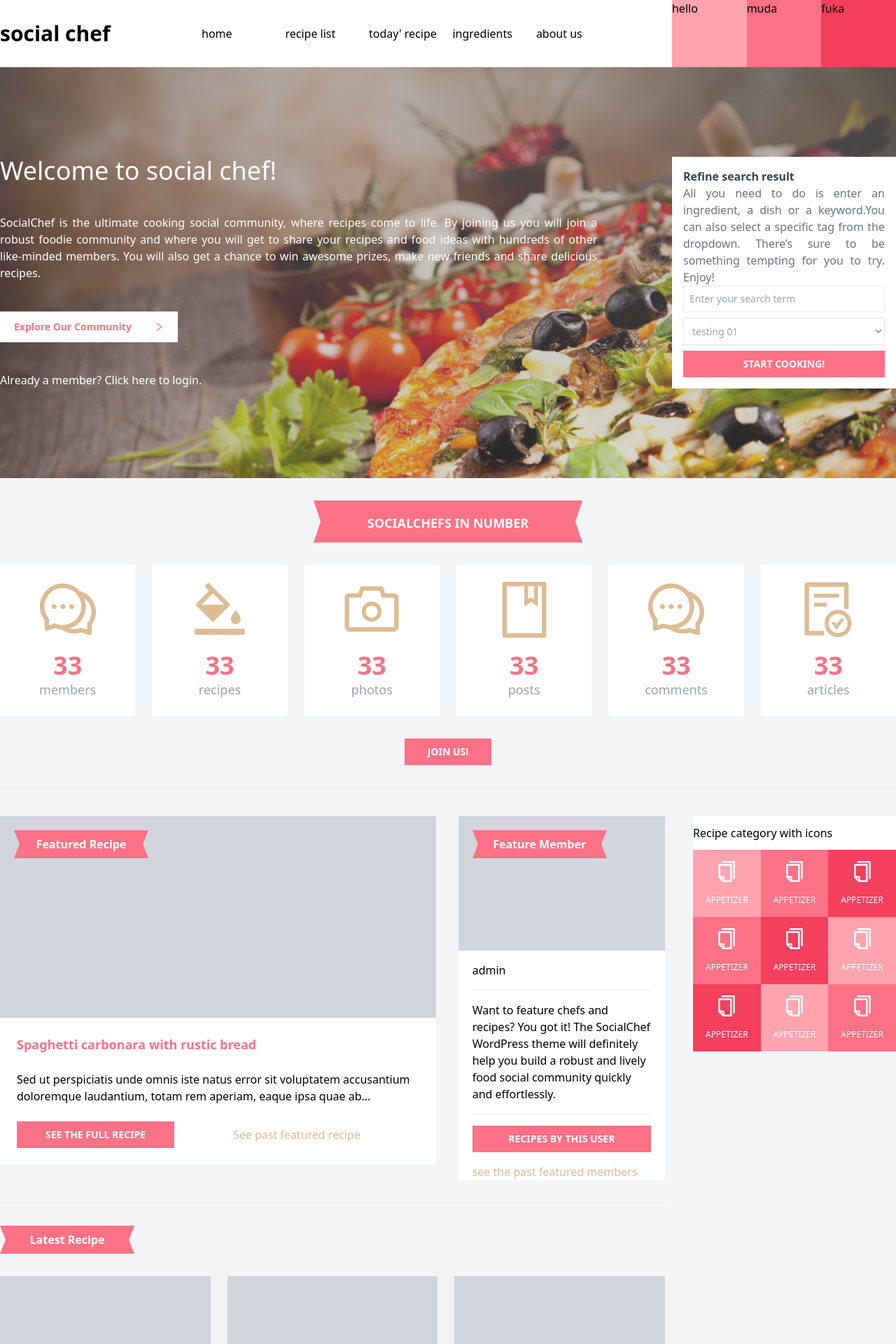
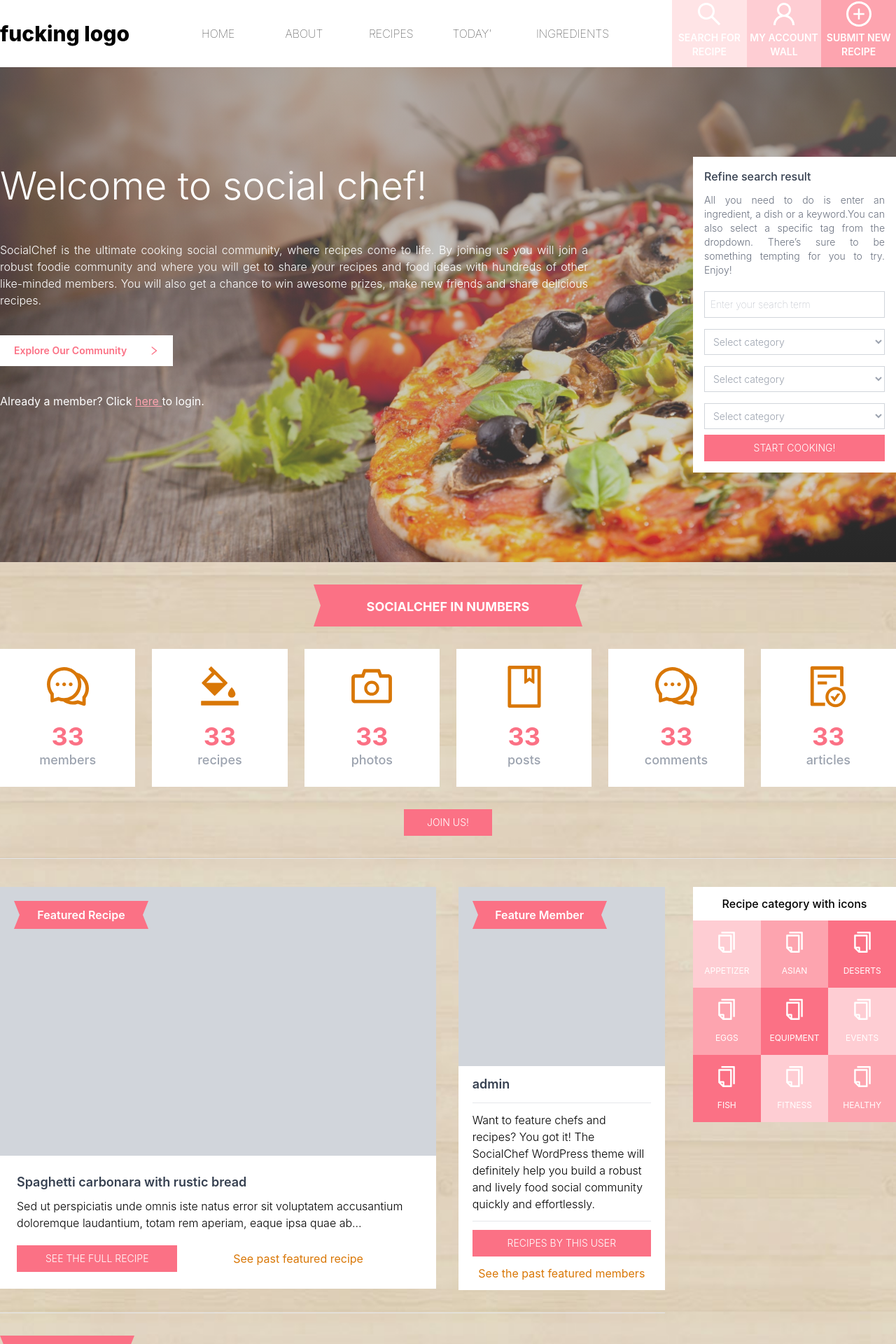
Before and after one commit to nduytung/fullstack-repicatory, a Next.js app: page / in a window 1280 px wide. Shown: the top 1920 px of the page at 70% size. Built offline with nearby package versions, Linux system fonts and the light colour scheme.

Commit message:
done adjusting home screen css

```diff
--- /dev/null
+++ b/src/components/Header.module.css
@@ -0,0 +1,23 @@
+.text-primary-100 {
+  color: "#f28c87";
+}
+
+.text-primary-200 {
+  color: "#f17972";
+}
+
+.text-primary-300 {
+  color: "#f1706a";
+}
+
+.bgPrimary100 {
+  background-color: "#f28c87";
+}
+
+.bg-primary-200 {
+  background-color: "#f17972";
+}
+
+.bg-primary-300 {
+  background-color: "#f1706a";
+}
--- a/src/components/elements/Header.tsx
+++ b/src/components/elements/Header.tsx
@@ -1,5 +1,11 @@
 import Link from "next/link";
 import React from "react";
+import {
+  SearchOutlined,
+  UserOutlined,
+  PlusCircleOutlined,
+} from "@ant-design/icons";
+import styles from "../Header.module.css";
 
 const HEADER_LINK = [
   {
@@ -8,41 +14,56 @@ const HEADER_LINK = [
   },
 
   {
-    name: "recipe list",
+    name: "about",
+    link: "/ukraine",
+  },
+  {
+    name: "recipes",
     link: "/recipes",
   },
   {
-    name: "today' recipe",
+    name: "today' ",
     link: "/blog",
   },
   {
     name: "ingredients",
     link: "/item",
   },
-  {
-    name: "about us",
-    link: "/ukraine",
-  },
 ];
 const Header = () => {
   return (
     <header className="bg-white container max-w-screen-xl grid grid-cols-12 mx-auto h-24 items-center">
-      <span className="text-3xl font-extrabold col-span-2">social chef</span>
+      <span className="text-3xl font-extrabold col-span-2">fucking logo</span>
       <ul className="flex justify-between col-span-7 w-4/5 mx-auto">
         {HEADER_LINK.map((item, index) => {
           return (
             <p className="flex-1">
               <Link href={item.link} key={index}>
-                {item.name}
+                <span className="uppercase font-thin">{item.name}</span>
               </Link>
             </p>
           );
         })}
       </ul>
       <div className="flex col-span-3 h-full p-0">
-        <div className="flex-1 bg-rose-300">hello</div>
-        <div className="flex-1 bg-rose-400">muda</div>
-        <div className="flex-1 bg-rose-500">fuka</div>
+        <div className="flex-1 bg-rose-100 text-white font-semibold text-sm">
+          <p className="text-4xl font-bold text-center text-white">
+            <SearchOutlined />
+          </p>
+          <p className="text-center mt-1">SEARCH FOR RECIPE</p>
+        </div>
+        <div className="flex-1 bg-rose-200 text-white font-semibold text-sm">
+          <p className="text-4xl font-bold text-center text-white">
+            <UserOutlined />
+          </p>
+          <p className="text-center mt-1">MY ACCOUNT WALL</p>
+        </div>{" "}
+        <div className="flex-1 bg-rose-300 text-white font-semibold text-sm">
+          <p className="text-4xl font-bold text-center text-white">
+            <PlusCircleOutlined />
+          </p>
+          <p className="text-center mt-1">SUBMIT NEW RECIPE</p>
+        </div>
       </div>
     </header>
   );
--- a/src/components/elements/PrimaryButton.tsx
+++ b/src/components/elements/PrimaryButton.tsx
@@ -16,7 +16,7 @@ const PrimaryButton = ({
   return (
     <button
       onClick={() => callback()}
-      className={`${classname} bg-rose-400 hover:bg-white hover:text-rose-400 border border-rose-400 text-white py-2 uppercase font-semibold text-sm mx-auto block`}
+      className={`${classname} bg-rose-400 hover:bg-white hover:text-rose-400 border border-rose-400 text-white py-2 uppercase font-light text-sm mx-auto block`}
     >
       {children}
     </button>
--- a/src/components/home/FeaturedMember.tsx
+++ b/src/components/home/FeaturedMember.tsx
@@ -1,3 +1,4 @@
+import Link from "next/link";
 import React from "react";
 import PrimaryButton from "../elements/PrimaryButton";
 import SectionBandage from "../elements/SectionBandage";
@@ -5,24 +6,26 @@ import SectionBandage from "../elements/SectionBandage";
 const FeaturedMember = () => {
   return (
     <div className="bg-white">
-      <div className="bg-gray-300 h-48 p-5">
+      <div className="bg-gray-300 h-64 p-5">
         <SectionBandage>Feature member</SectionBandage>
       </div>
-      <div className="px-5">
-        <p className="my-4">admin</p>
+      <div className="px-5 pb-3">
+        <p className="my-3 text-lg font-semibold text-gray-700">admin</p>
         <hr />
-        <p className="font-thin my-4">
+        <p className="font-light my-3">
           Want to feature chefs and recipes? You got it! The SocialChef
           WordPress theme will definitely help you build a robust and lively
           food social community quickly and effortlessly.
         </p>
         <hr />
-        <PrimaryButton classname="w-full my-4" callback={() => {}}>
+        <PrimaryButton classname="w-full my-3" callback={() => {}}>
           recipes by this user
         </PrimaryButton>
-        <a href="#" style={{ color: "#dbbc94" }}>
-          see the past featured members
-        </a>
+        <Link href="#">
+          <p className="text-amber-600 text-center w-full">
+            See the past featured members
+          </p>
+        </Link>
       </div>
     </div>
   );
--- a/src/components/home/FeaturesRecipe.tsx
+++ b/src/components/home/FeaturesRecipe.tsx
@@ -5,14 +5,14 @@ import SectionBandage from "../elements/SectionBandage";
 const FeaturesRecipe = () => {
   return (
     <div className="bg-white">
-      <div className="w-full bg-gray-300 h-72 p-5">
+      <div className="w-full bg-gray-300 h-96 p-5">
         <SectionBandage> featured recipe</SectionBandage>
       </div>
       <article className="p-6">
-        <h3 className="text-rose-400 font-semibold text-lg">
+        <h3 className="text-gray-700 font-semibold text-lg">
           Spaghetti carbonara with rustic bread
         </h3>
-        <p className="text-ellipsis font-thin my-6 text-md">
+        <p className="text-ellipsis font-light mb-5 mt-2 text-md">
           Sed ut perspiciatis unde omnis iste natus error sit voluptatem
           accusantium doloremque laudantium, totam rem aperiam, eaque ipsa quae
           ab…
@@ -21,11 +21,7 @@ const FeaturesRecipe = () => {
           <PrimaryButton classname="px-10 mx-0" callback={() => {}}>
             see the full recipe
           </PrimaryButton>
-          <a
-            href="#"
-            className="text-center flex-1"
-            style={{ color: "#dbbc94" }}
-          >
+          <a href="#" className="text-center flex-1 text-amber-600">
             See past featured recipe
           </a>
         </div>
--- a/src/components/home/Input.tsx
+++ b/src/components/home/Input.tsx
@@ -10,7 +10,7 @@ const Input = ({ name, placeholder }: InputType) => {
     <input
       type="text"
       name={name}
-      className="border border-gray-200 font-light text-sm w-full p-2 focus:border-gray-400 focus:outline-none"
+      className="border my-2 border-gray-300 font-thin text-black text-sm w-full p-2 focus:border-gray-400 focus:outline-none"
       placeholder={placeholder}
     />
   );
--- a/src/components/home/Recipe.tsx
+++ b/src/components/home/Recipe.tsx
@@ -2,21 +2,22 @@ import React from "react";
 import { LineChartOutlined, HeartOutlined } from "@ant-design/icons";
 const Recipe = () => {
   return (
-    <div className="bg-white">
-      <div className="bg-gray-300 w-full h-32"></div>
-      <div className="p-5">
-        <h3 className="text-gray-500 text-lg">
+    <div className="bg-white cursor-pointer">
+      <div className="bg-gray-300 w-full h-48 hover:bg-rose-300 "></div>
+      <div className="p-4">
+        <h3 className="font-light text-lg hover:text-rose-400 hover:font-semibold">
           Rustic cheese and pepperoni pizza
         </h3>
-        <hr className="my-4" />
+        <hr className="my-3" />
         <div className="flex justify-between items-center">
           <div className="flex items-center">
             <LineChartOutlined />
-            <span className="ml-3">easy</span>
+
+            <span className="ml-2 font-thin">easy</span>
           </div>
           <div className="flex items-center">
             <HeartOutlined />
-            <span className="ml-3">0</span>
+            <span className="ml-3 font-thin">0</span>
           </div>
         </div>
       </div>
--- a/src/components/home/SelectInput.tsx
+++ b/src/components/home/SelectInput.tsx
@@ -15,7 +15,7 @@ const SelectInput = ({ name, placeholder, inputList }: SelectInputType) => {
   return (
     <select
       name={name}
-      className="border bg-white w-full my-2 text-gray-400 text-sm border-gray-200 font-light p-2 focus:border-gray-400 focus:outline-none"
+      className="border bg-white w-full my-2 text-gray-400 text-sm border-gray-300 font-light p-2 focus:border-gray-400 focus:outline-none"
       placeholder={placeholder}
     >
       {inputList.map((item) => {
--- a/src/pages/_app.tsx
+++ b/src/pages/_app.tsx
@@ -8,7 +8,7 @@ function MyApp({ Component, pageProps }: AppProps) {
   return (
     <Provider store={store}>
       <MainLayout>
-        <div className="bg-gray-100 w-full">
+        <div className="w-full main-bg">
           <Component {...pageProps} />;
         </div>
       </MainLayout>
--- a/src/pages/index.tsx
+++ b/src/pages/index.tsx
@@ -11,9 +11,17 @@ import {
   CommentOutlined,
   BgColorsOutlined,
   CameraOutlined,
+  AliwangwangOutlined,
+  HeatMapOutlined,
   BookOutlined,
   FileDoneOutlined,
   CopyOutlined,
+  WeiboOutlined,
+  CoffeeOutlined,
+  DingtalkOutlined,
+  ExperimentOutlined,
+  GiftOutlined,
+  HeartOutlined,
 } from "@ant-design/icons";
 import TitleBandage from "../components/elements/TitleBandage";
 import StatisCard from "../components/home/StatisCard";
@@ -24,6 +32,48 @@ import Recipe from "../components/home/Recipe";
 import Footer from "../components/elements/Footer";
 import IconRecipe from "../components/home/IconRecipe";
 import MainLayout from "../layout/MainLayout/MainLayout";
+import Link from "next/link";
+
+const RECIPE_CATE = [
+  {
+    name: "Appetizer",
+    icon: <HeatMapOutlined />,
+  },
+  {
+    name: "Asian",
+    icon: <AliwangwangOutlined />,
+  },
+  {
+    name: "Deserts",
+    icon: <WeiboOutlined />,
+  },
+  {
+    name: "Eggs",
+    icon: <CoffeeOutlined />,
+  },
+  {
+    name: "Equipment",
+    icon: <DingtalkOutlined />,
+  },
+  {
+    name: "Events",
+    icon: <ExperimentOutlined />,
+  },
+  {
+    name: "Fish",
+    icon: <GiftOutlined />,
+  },
+  {
+    name: "Fitness",
+    icon: <HeartOutlined />,
+  },
+  {
+    name: "Healthy",
+    icon: <BookOutlined />,
+  },
+];
+
+const COLOR_LIST = ["bg-rose-200", "bg-rose-300", "bg-rose-400"];
 
 const Home = () => {
   //section 1
@@ -43,9 +93,11 @@ const Home = () => {
     <div>
       {/* section 1 */}
       <section className="py-32 main-banner">
-        <div className="container grid grid-cols-12 mx-auto max-w-screen-xl">
-          <div className="col-span-8 flex flex-col text-white items-start justify-between">
-            <h1 className="font-light text-4xl">Welcome to social chef!</h1>
+        <div className="container grid grid-cols-12 gap-10 mx-auto max-w-screen-xl">
+          <div className="col-span-8 h-4/5 flex flex-col text-white items-start justify-between">
+            <h1 className="font-light" style={{ fontSize: 55 }}>
+              Welcome to social chef!
+            </h1>
             <p className="font-light text-md text-justify">
               SocialChef is the ultimate cooking social community, where recipes
               come to life. By joining us you will join a robust foodie
@@ -54,22 +106,31 @@ const Home = () => {
               You will also get a chance to win awesome prizes, make new friends
               and share delicious recipes.
             </p>
-            <WhiteButton callback={handleExplore} classname="mr-5 align-top">
+            <WhiteButton
+              callback={handleExplore}
+              classname="mr-5 align-top hover:bg-rose-400 hover:text-white text-lg"
+            >
               <div className="flex items-center px-5 justify-between">
                 <p className="mr-8">Explore our community</p>
                 <RightOutlined />
               </div>
             </WhiteButton>
             <p>
-              Already a member? Click <a href="#"> here</a> to login.
+              Already a member? Click{" "}
+              <Link href="/login">
+                <span className="text-rose-300 underline cursor-pointer">
+                  here{" "}
+                </span>
+              </Link>
+              to login.
             </p>
           </div>
           <div className="col-span-1"></div>
           <div className="col-span-3 bg-white p-4">
-            <h4 className="font-semibold text-md text-gray-700">
+            <h4 className="font-medium text-md text-gray-700">
               Refine search result
             </h4>
-            <p className="font-light text-justify text-gray-500">
+            <p className="font-light text-justify text-gray-500 text-sm my-3">
               All you need to do is enter an ingredient, a dish or a keyword.You
               can also select a specific tag from the dropdown. There’s sure to
               be something tempting for you to try.{"\n"}
@@ -82,7 +143,27 @@ const Home = () => {
                 placeholder="Enter your search term"
                 inputList={[
                   {
-                    name: "testing 01",
+                    name: "Select category",
+                    value: "ajasasasd",
+                  },
+                ]}
+              />
+              <SelectInput
+                name="term"
+                placeholder="Enter your search term"
+                inputList={[
+                  {
+                    name: "Select category",
+                    value: "ajasasasd",
+                  },
+                ]}
+              />
+              <SelectInput
+                name="term"
+                placeholder="Enter your search term"
+                inputList={[
+                  {
+                    name: "Select category",
                     value: "ajasasasd",
                   },
                 ]}
@@ -97,27 +178,39 @@ const Home = () => {
       <main className="container mx-auto max-w-screen-xl">
         {/* section 2 */}
 
-        <section className="bg-gray-100 py-8">
+        <section className="py-8">
           <div className="container mx-auto">
-            <TitleBandage>socialchefs in number</TitleBandage>
+            <TitleBandage>socialchef in numbers</TitleBandage>
             <div className="grid grid-cols-6 my-8 gap-6">
               <StatisCard name="members" number={33}>
-                <CommentOutlined style={{ fontSize: 80, color: "#dbbc94" }} />
+                <p className="text-6xl text-amber-600">
+                  <CommentOutlined />
+                </p>
               </StatisCard>
               <StatisCard name="recipes" number={33}>
-                <BgColorsOutlined style={{ fontSize: 80, color: "#dbbc94" }} />
+                <p className="text-6xl text-amber-600">
+                  <BgColorsOutlined />
+                </p>
               </StatisCard>
               <StatisCard name="photos" number={33}>
-                <CameraOutlined style={{ fontSize: 80, color: "#dbbc94" }} />
+                <p className="text-6xl text-amber-600">
+                  <CameraOutlined />
+                </p>
               </StatisCard>
               <StatisCard name="posts" number={33}>
-                <BookOutlined style={{ fontSize: 80, color: "#dbbc94" }} />
+                <p className="text-6xl text-amber-600">
+                  <BookOutlined />
+                </p>
               </StatisCard>
               <StatisCard name="comments" number={33}>
-                <CommentOutlined style={{ fontSize: 80, color: "#dbbc94" }} />
+                <p className="text-6xl text-amber-600">
+                  <CommentOutlined />
+                </p>
               </StatisCard>
               <StatisCard name="articles" number={33}>
-                <FileDoneOutlined style={{ fontSize: 80, color: "#dbbc94" }} />
+                <p className="text-6xl text-amber-600">
+                  <FileDoneOutlined />
+                </p>
               </StatisCard>
             </div>
             <PrimaryButton callback={handleJoinUs} classname="px-8 mx-auto">
@@ -128,7 +221,7 @@ const Home = () => {
 
         <hr />
         {/* section 3 */}
-        <section className="bg-gray-100 py-10">
+        <section className="py-10">
           <div className="container mx-auto grid grid-cols-12 gap-10">
             <article className="col-span-9">
               <section>
@@ -143,8 +236,8 @@ const Home = () => {
               </section>
               <hr className="my-8" />
               <section>
-                <SectionBandage classname="mb-8"> latest recipe</SectionBandage>
-                <div className="grid grid-cols-3 gap-6 mb-10">
+                <SectionBandage classname="mb-8">latest recipes</SectionBandage>
+                <div className="grid grid-cols-3 gap-10 mb-10">
                   <Recipe />
                   <Recipe />
                   <Recipe />
@@ -157,37 +250,28 @@ const Home = () => {
             </article>
             <aside className="col-span-3">
               <div>
-                <article className="bg-white py-3">
+                <article className="bg-white py-3 text-center font-medium">
                   Recipe category with icons
                 </article>
                 <div className="grid grid-cols-3">
-                  <IconRecipe title="appetizer" color="bg-rose-300">
-                    <CopyOutlined style={{ fontSize: 30, color: "white" }} />
-                  </IconRecipe>
-                  <IconRecipe title="appetizer" color="bg-rose-400">
-                    <CopyOutlined style={{ fontSize: 30, color: "white" }} />
-                  </IconRecipe>
-                  <IconRecipe title="appetizer" color="bg-rose-500">
-                    <CopyOutlined style={{ fontSize: 30, color: "white" }} />
-                  </IconRecipe>
-                  <IconRecipe title="appetizer" color="bg-rose-400">
-                    <CopyOutlined style={{ fontSize: 30, color: "white" }} />
-                  </IconRecipe>
-                  <IconRecipe title="appetizer" color="bg-rose-500">
-                    <CopyOutlined style={{ fontSize: 30, color: "white" }} />
-                  </IconRecipe>
-                  <IconRecipe title="appetizer" color="bg-rose-300">
-                    <CopyOutlined style={{ fontSize: 30, color: "white" }} />
-                  </IconRecipe>
-                  <IconRecipe title="appetizer" color="bg-rose-500">
-                    <CopyOutlined style={{ fontSize: 30, color: "white" }} />
-                  </IconRecipe>
-                  <IconRecipe title="appetizer" color="bg-rose-300">
-                    <CopyOutlined style={{ fontSize: 30, color: "white" }} />
-                  </IconRecipe>
-                  <IconRecipe title="appetizer" color="bg-rose-400">
-                    <CopyOutlined style={{ fontSize: 30, color: "white" }} />
-                  </IconRecipe>
+                  {RECIPE_CATE.map((recipe, index) => {
+                    return (
+                      <IconRecipe
+                        title={recipe.name}
+                        color={
+                          index > 2
+                            ? index > 5
+                              ? COLOR_LIST[(index - 4) % 3]
+                              : COLOR_LIST[(index - 2) % 3]
+                            : COLOR_LIST[index]
+                        }
+                      >
+                        <CopyOutlined
+                          style={{ fontSize: 30, color: "white" }}
+                        />
+                      </IconRecipe>
+                    );
+                  })}
                 </div>
               </div>
             </aside>
--- a/src/styles/globals.css
+++ b/src/styles/globals.css
@@ -1,3 +1,7 @@
+* {
+  font-family: -apple-system, BlinkMacSystemFont, "Segoe UI", Roboto, Oxygen,
+    Ubuntu, Cantarell, "Open Sans", "Helvetica Neue", sans-serif;
+}
 @tailwind base;
 @tailwind components;
 @tailwind utilities;
@@ -12,6 +16,11 @@
   background-size: cover;
 }
 
+.main-bg {
+  background-image: url("../../public/main-bg.jpg");
+  background-repeat: repeat-y;
+  background-size: contain;
+}
 .text-primary-100 {
   color: "#f28c87";
 }
@@ -25,7 +34,7 @@
 }
 
 .bg-primary-100 {
-  background-color: "#f28c87";
+  background-color: "#f28c87" !important;
 }
 
 .bg-primary-200 {
```
Also changed, not shown: public/main-bg.jpg (added).
